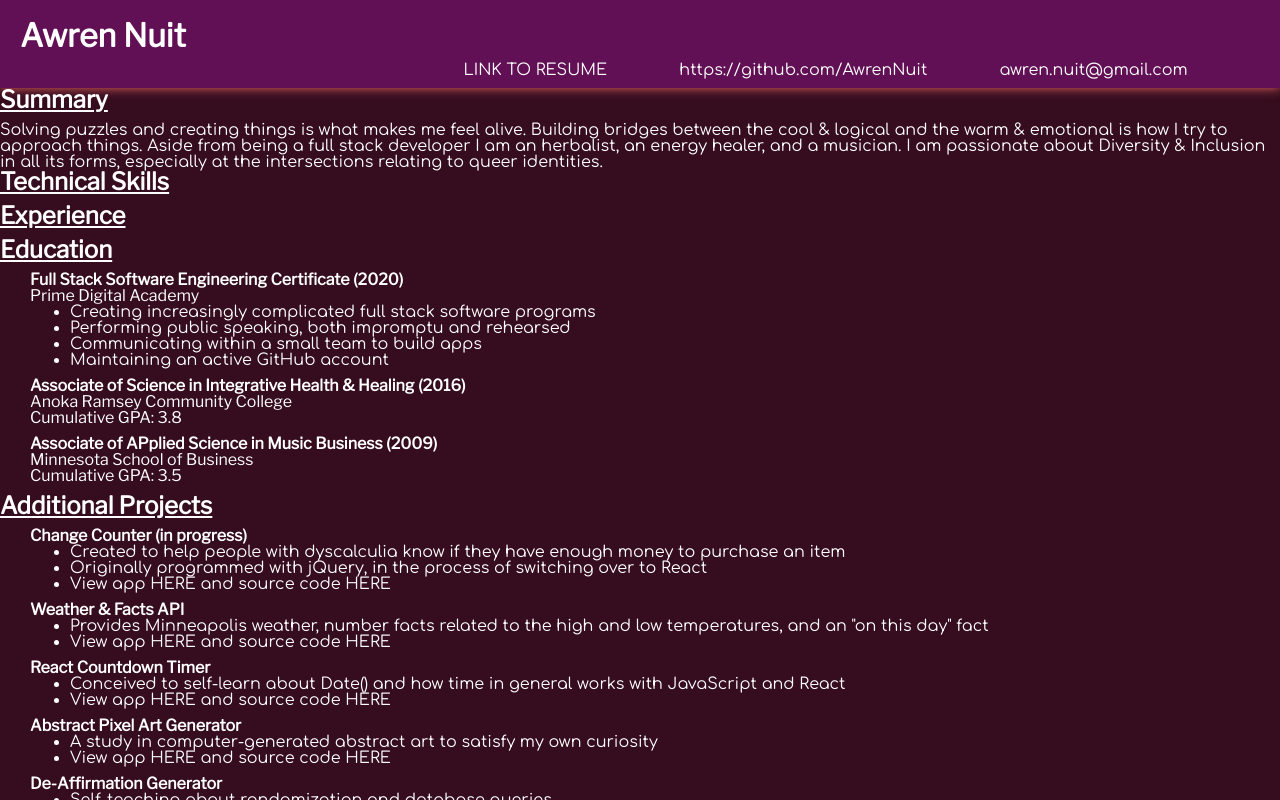
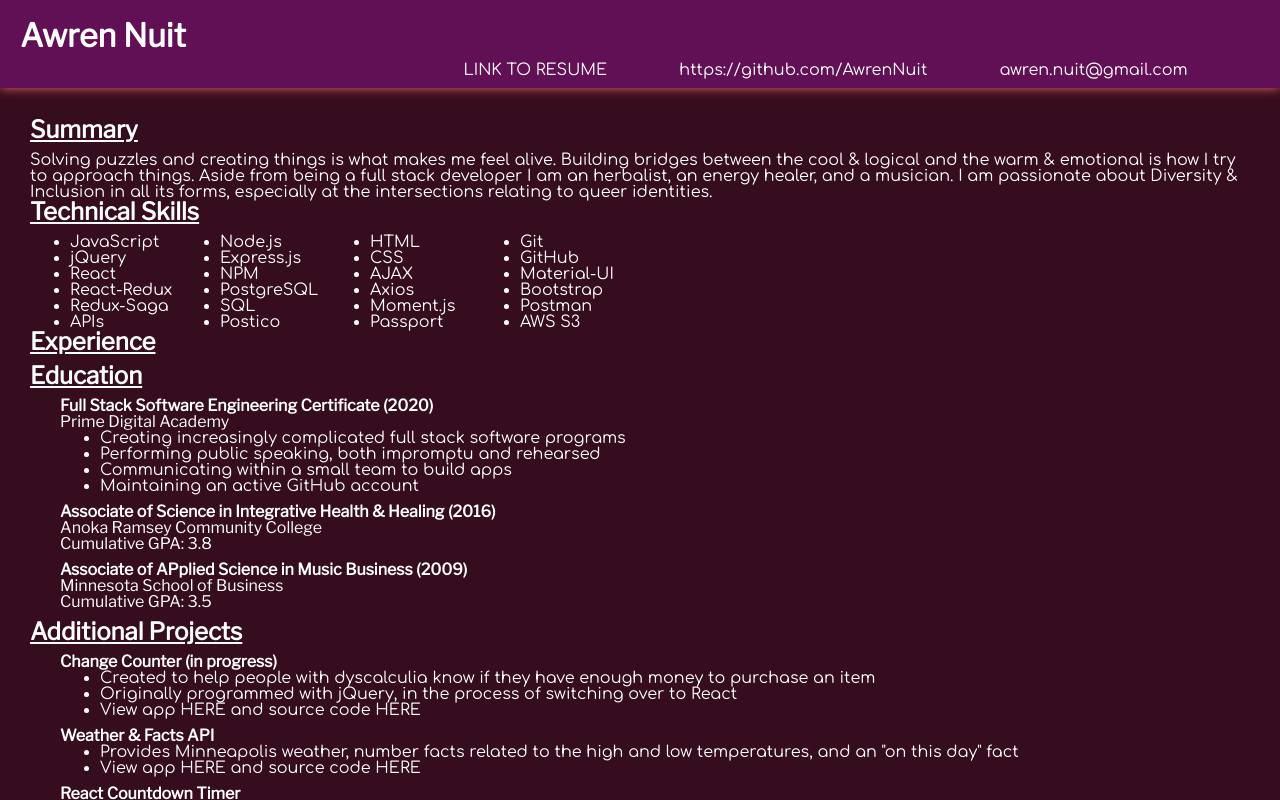
Before and after one commit to awrennuit/full-stack-software-developer-portfolio, a React (Create React App) app: page /resume in a window 1280 px wide. Shown: the top 800 px of the page. Built offline with nearby package versions, Linux system fonts and the light colour scheme.

Commit message:
set up technical skills list

```diff
--- a/src/components/Resume/Resume.css
+++ b/src/components/Resume/Resume.css
@@ -1,9 +1,27 @@
+.content-container {
+  padding: 30px;
+}
+
 .resume-li {
   list-style: disc;
 }
 
 .resume-list-div {
   margin-bottom: 10px;
+}
+
+.resume-skills-container {
+  display: flex;
+  flex-wrap: nowrap;
+  width: 600px;
+  padding-left: 40px;
+}
+
+.resume-skills-column {
+  display: flex;
+  flex-direction: column;
+  flex-basis: 100%;
+  flex: 1;
 }
 
 .resume-subheading {
--- a/src/components/Resume/Resume.js
+++ b/src/components/Resume/Resume.js
@@ -4,7 +4,7 @@ import './Resume.css';
 function Resume() {
 
   return(
-    <>
+    <div className="content-container">
       <div>
         <h2 className="secondary-heading">Summary</h2>
         <p>
@@ -17,6 +17,40 @@ function Resume() {
       </div>
       <div>
         <h2 className="secondary-heading">Technical Skills</h2>
+        <div className="resume-skills-container">
+          <ul className="resume-skills-column">
+            <li>JavaScript</li>
+            <li>jQuery</li>
+            <li>React</li>
+            <li>React-Redux</li>
+            <li>Redux-Saga</li>
+            <li>APIs</li>
+          </ul>
+          <ul className="resume-skills-column">
+            <li>Node.js</li>
+            <li>Express.js</li>
+            <li>NPM</li>
+            <li>PostgreSQL</li>
+            <li>SQL</li>
+            <li>Postico</li>
+          </ul>
+          <ul className="resume-skills-column">
+            <li>HTML</li>
+            <li>CSS</li>
+            <li>AJAX</li>
+            <li>Axios</li>
+            <li>Moment.js</li>
+            <li>Passport</li>
+          </ul>
+          <ul className="resume-skills-column">
+            <li>Git</li>
+            <li>GitHub</li>
+            <li>Material-UI</li>
+            <li>Bootstrap</li>
+            <li>Postman</li>
+            <li>AWS S3</li>
+          </ul>
+        </div>
       </div>
       <div>
         <h2 className="secondary-heading">Experience</h2>
@@ -90,7 +124,7 @@ function Resume() {
               </ul>
           </div>
       </div>
-    </>
+    </div>
   );
 }
 
```
